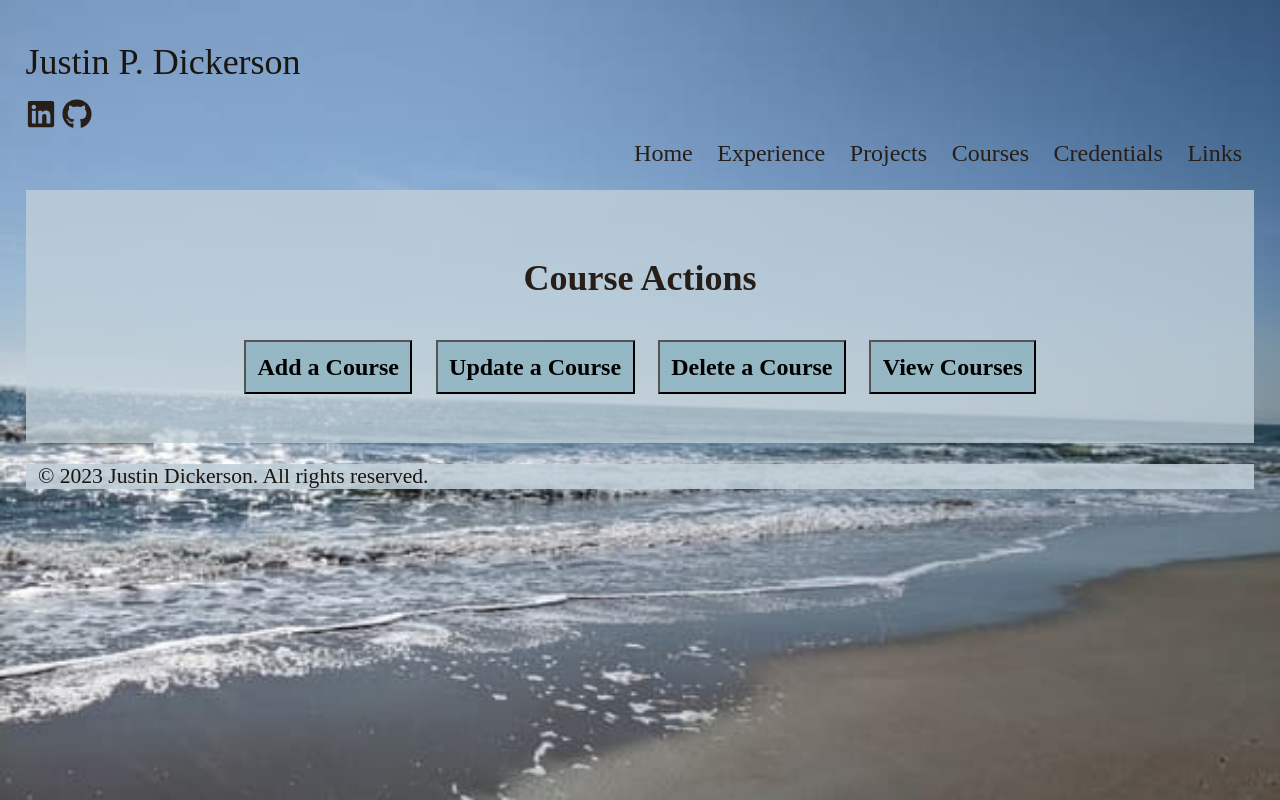
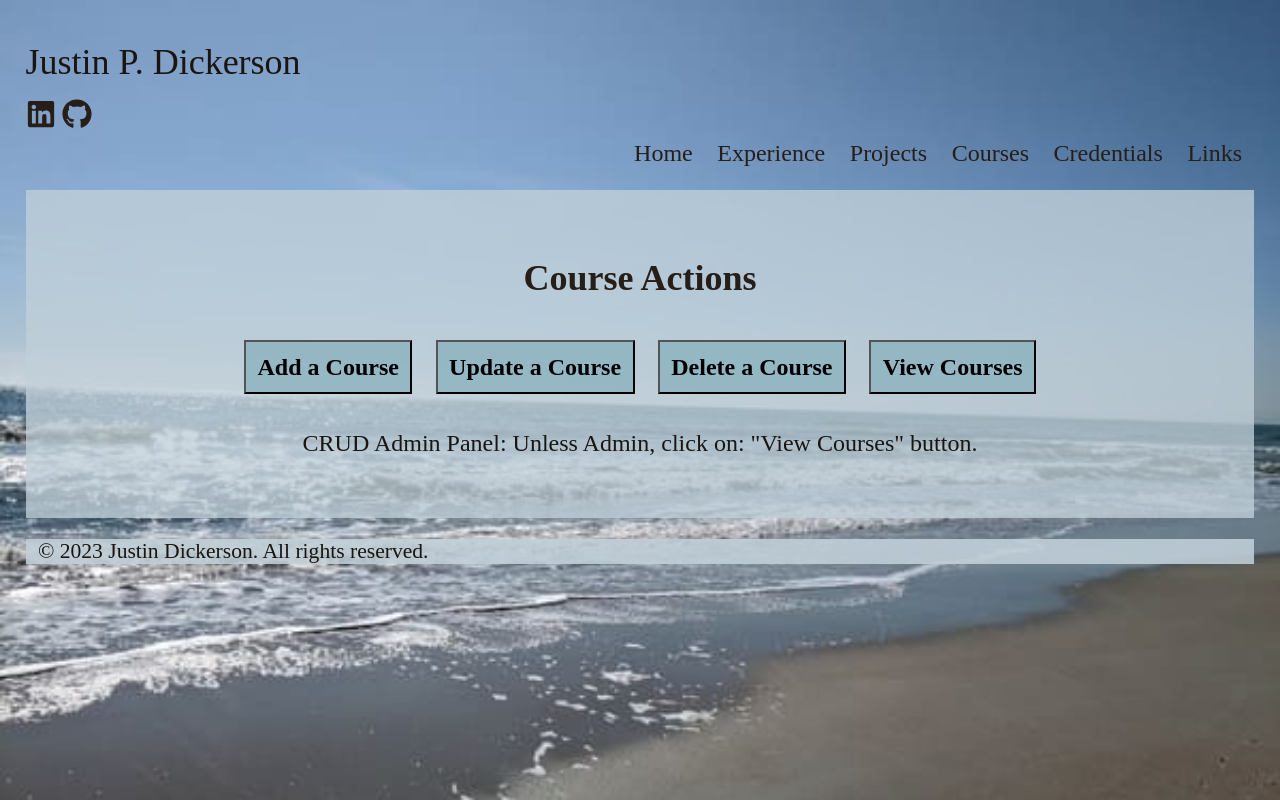
Before and after one commit to dj911ice/portfolio-mern-next, a Next.js app in the folder code/mpc/: page /course in a window 1280 px wide. Built offline with nearby package versions, Linux system fonts and the light colour scheme; a web font is replaced by a local one.

Commit message:
Added CRUD Message in Admin Panel

```diff
--- a/code/mpc/src/pages/course/index.js
+++ b/code/mpc/src/pages/course/index.js
@@ -42,6 +42,9 @@ function CourseIndex(){
                         <button
                             onClick={viewCourses} >View Courses</button>
                     </div>
+                    <p style={{textAlign:'center'}}>
+                        CRUD Admin Panel: Unless Admin, click on: "View Courses" button.
+                    </p>
                 </section>
             </main>
             <footer>
--- a/code/mpc/src/pages/credential/index.js
+++ b/code/mpc/src/pages/credential/index.js
@@ -38,6 +38,9 @@ function CredentialIndex(){
                         <button
                             onClick={viewCredentials} >View Credentials</button>
                     </div>
+                    <p style={{textAlign:'center'}}>
+                        CRUD Admin Panel: Unless Admin, click on: "View Credentials" button.
+                    </p>
                 </section>
             </main>
             <footer>
```
